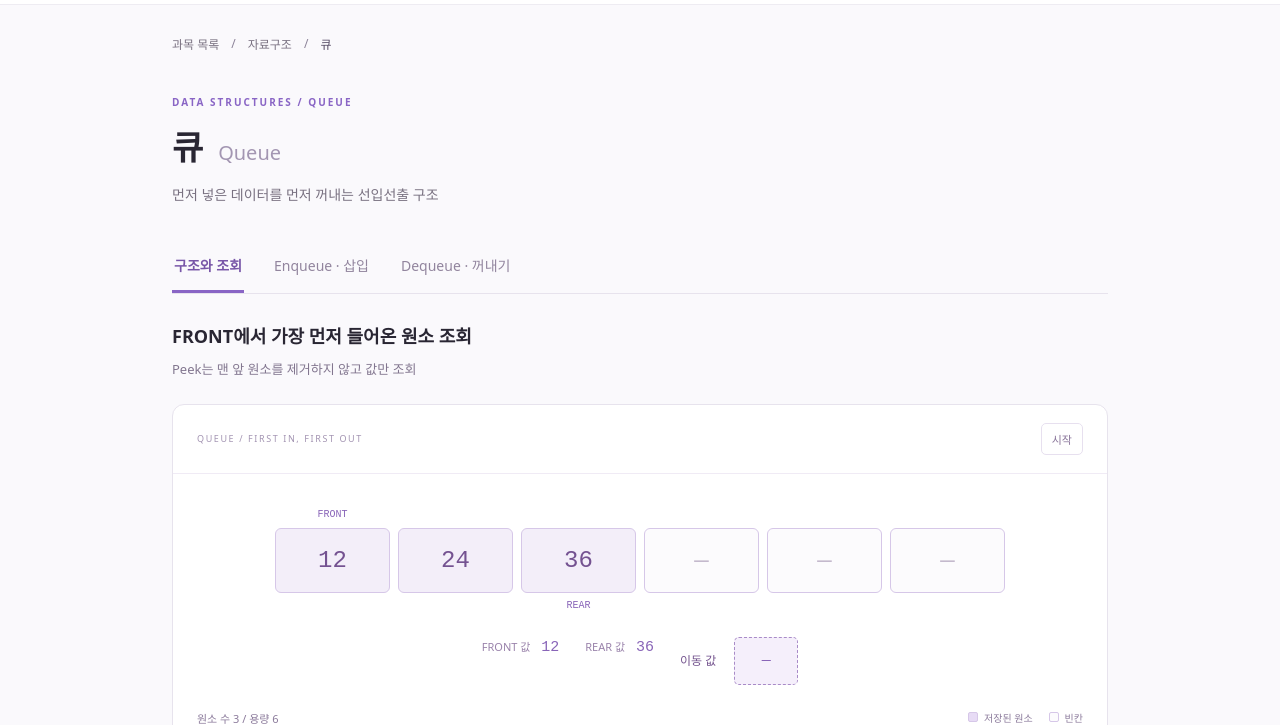
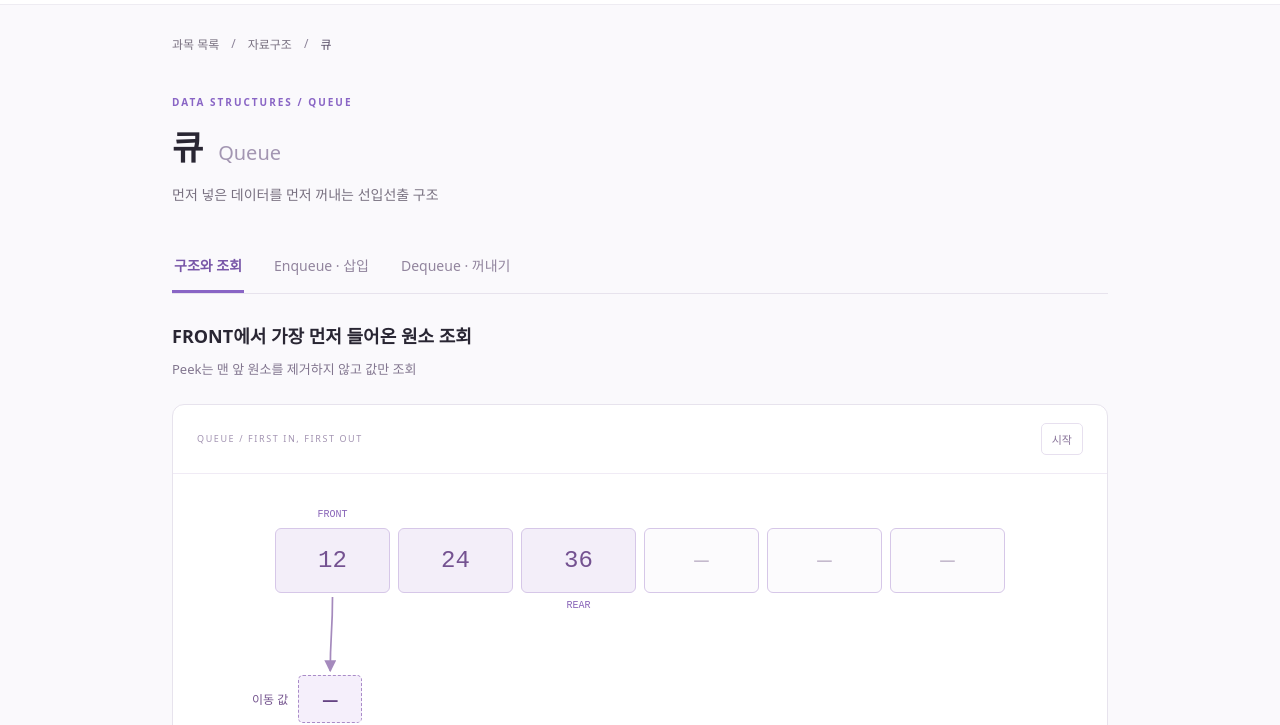
Before and after one commit to kjw4821/visualize-computer-science-knowledge, a plain HTML site: page queue.html in a window 1280 px wide. Shown: the part 75-800 px from the top of the page. Drawn offline with Linux system fonts and the light colour scheme; a web font is replaced by a local one.

Commit message:
스택, 큐 화살표 표기 수정

```diff
--- a/queue.html
+++ b/queue.html
@@ -22,10 +22,11 @@
     </div>
     <section id="queue-panel" role="tabpanel" aria-labelledby="tab-peek" tabindex="0">
       <div class="array-concept"><h2 id="concept-title">FRONT에서 가장 먼저 들어온 원소 조회</h2><p id="concept-description">뒤쪽 REAR에서 삽입 · 앞쪽 FRONT에서 꺼내기 · Peek는 값만 조회</p></div>
-      <div class="array-visual">
+      <div class="array-visual"><svg class="transfer-connector" id="queue-connector" aria-hidden="true"><defs><marker id="queue-arrowhead" viewBox="0 0 10 10" refX="9" refY="5" markerWidth="7" markerHeight="7" orient="auto"><path d="M 0 0 L 10 5 L 0 10 Z" fill="#a58abd"/></marker></defs><path id="queue-direction" class="transfer-edge" marker-end="url(#queue-arrowhead)"/></svg>
         <div class="visual-heading"><span>QUEUE / FIRST IN, FIRST OUT</span><button id="queue-run" class="reset-button" type="submit" form="queue-form">시작</button></div>
         <div class="queue-scroll"><div class="queue-row" id="queue-cells" aria-label="큐의 논리적 순서"></div></div>
-        <div class="queue-inspector"><span>FRONT 값 <strong id="queue-front">12</strong></span><span>REAR 값 <strong id="queue-rear">36</strong></span><span class="transfer-area">이동 값 <strong id="queue-transfer" class="transfer-box" aria-live="polite">—</strong></span></div>
+        <div class="queue-transfer-path"><span class="transfer-area">이동 값 <strong id="queue-transfer" class="transfer-box" aria-live="polite">—</strong></span></div>
+        <div class="queue-inspector"><span>FRONT 값 <strong id="queue-front">12</strong></span><span>REAR 값 <strong id="queue-rear">36</strong></span></div>
         <div class="array-meta"><span id="queue-size">원소 수 3 / 용량 6</span><div><span class="legend-filled">저장된 원소</span><span class="legend-empty">빈칸</span></div></div>
       </div>
       <form id="queue-form" class="array-controls">
--- a/queue.js
+++ b/queue.js
@@ -6,6 +6,7 @@ const content = {
   enqueue: ['REAR 뒤에 새 원소 삽입', '새 값을 큐의 뒤에 연결한 뒤 REAR를 새 원소로 변경', 'Enqueue · 삽입', 'Enqueue O(1)', 'FRONT·REAR 참조를 유지하는 연결 방식 · 뒤쪽에 새 원소 연결'],
   dequeue: ['FRONT의 원소를 꺼내고 제거', '가장 먼저 넣은 값을 반환한 뒤 FRONT를 다음 원소로 변경', 'Dequeue · 꺼내기', 'Dequeue O(1)', '가장 앞 원소만 제거 · 먼저 넣은 원소가 먼저 나오는 FIFO']
 };
+let valueAnimation = null;
 let lastRenderedCursor = -1;
 let mode = 'peek', values = [12, 24, 36], steps = [], cursor = 0;
 const player = new StepPlayer(1000);
@@ -20,6 +21,8 @@ function playSteps() {
   player.play(() => { cursor++; render(); return cursor < steps.length - 1; });
 }
 function render() {
+  valueAnimation?.cancel();
+  valueAnimation = null;
   const frame = steps[cursor], current = frame ? frame.values : values;
   const locked = steps.length > 0 && cursor < steps.length - 1;
   if (!$('#queue-cells').children.length) $('#queue-cells').replaceChildren(...Array.from({length: QueueModel.capacity}, (_, index) => {
@@ -27,7 +30,7 @@ function render() {
     cell.className = `queue-cell${index >= current.length ? ' empty' : ''}${frame?.active === index ? ' highlighted' : ''}`;
     const marker = document.createElement('span');marker.className = 'queue-marker';
     marker.textContent = current.length && index === 0 ? 'FRONT' : '';
-    const block = document.createElement('span');block.className = 'cell-value';block.textContent = current[index] ?? '—';
+    const block = document.createElement('span');block.className = 'cell-value';const label = document.createElement('span'); label.textContent = current[index] ?? '—'; block.append(label);
     const rear = document.createElement('span');rear.className = 'queue-marker';
     rear.textContent = current.length && index === current.length - 1 ? 'REAR' : '';
     cell.setAttribute('aria-label', `순서 ${index}: ${index < current.length ? current[index] : '빈칸'}${index === 0 && current.length ? ', FRONT' : ''}${index === current.length - 1 ? ', REAR' : ''}`);
@@ -36,7 +39,7 @@ function render() {
   [...$('#queue-cells').children].forEach((cell, index) => {
     cell.className = `queue-cell${index >= current.length ? ' empty' : ''}${frame?.active === index ? ' highlighted' : ''}`;
     cell.children[0].textContent = current.length && index === 0 ? 'FRONT' : '';
-    cell.children[1].textContent = current[index] ?? '—';
+    cell.children[1].children[0].textContent = current[index] ?? '—';
     cell.children[2].textContent = current.length && index === current.length - 1 ? 'REAR' : '';
     cell.setAttribute('aria-label', `순서 ${index}: ${index < current.length ? current[index] : '빈칸'}${index === 0 && current.length ? ', FRONT' : ''}${index === current.length - 1 ? ', REAR' : ''}`);
   });
@@ -44,21 +47,24 @@ function render() {
   $('#queue-rear').textContent = current.length ? current[current.length - 1] : 'null';
   $('#queue-size').textContent = `원소 수 ${current.length} / 용량 ${QueueModel.capacity}`;
   const transfer = $('#queue-transfer');
-  transfer.textContent = frame?.status === 'error' ? frame.code.split(' → ')[1] : frame?.incoming !== undefined ? frame.incoming : frame?.returned !== undefined ? frame.returned : '—';
-  transfer.setAttribute('aria-label', frame?.status === 'error' ? transfer.textContent : frame?.incoming !== undefined ? `넣을 값 ${frame.incoming}` : frame?.returned !== undefined ? `반환 값 ${frame.returned}` : '이동할 값 없음');
-  if (frame && cursor === lastRenderedCursor + 1 && cursor > 0 && typeof transfer.animate === 'function' && !window.matchMedia('(prefers-reduced-motion: reduce)').matches) {
+  if (!transfer.children.length) transfer.replaceChildren(document.createElement('span'));
+  const transferLabel = transfer.children[0];
+  transferLabel.textContent = frame?.status === 'error' ? frame.code.split(' → ')[1] : frame?.incoming !== undefined ? frame.incoming : frame?.returned !== undefined ? frame.returned : '—';
+  transfer.setAttribute('aria-label', frame?.status === 'error' ? transferLabel.textContent : frame?.incoming !== undefined ? `넣을 값 ${frame.incoming}` : frame?.returned !== undefined ? `반환 값 ${frame.returned}` : '이동할 값 없음');
+  if (frame && cursor === lastRenderedCursor + 1 && cursor > 0 && typeof transferLabel.animate === 'function' && !window.matchMedia('(prefers-reduced-motion: reduce)').matches) {
     const previous = steps[cursor - 1];
     const inserting = mode === 'enqueue' && previous.incoming !== undefined && frame.incoming === undefined;
     const returning = mode !== 'enqueue' && frame.returned !== undefined && previous.returned === undefined;
     const index = inserting ? frame.active : previous.active;
     const cell = $('#queue-cells').children[index];
     if ((inserting || returning) && cell) {
-      const from = (inserting ? transfer : cell).getBoundingClientRect();
-      const to = (inserting ? cell : transfer).getBoundingClientRect();
-      const moving = inserting ? cell.children[1] : transfer;
-      moving.animate([{ transform: `translate(${from.left - to.left}px, ${from.top - to.top}px)`, opacity: .5 }, { transform: 'translate(0, 0)', opacity: 1 }], {duration: 400, easing: 'ease-out'});
+      const from = (inserting ? transfer : cell.children[1]).getBoundingClientRect();
+      const to = (inserting ? cell.children[1] : transfer).getBoundingClientRect();
+      const moving = inserting ? cell.children[1].children[0] : transferLabel;
+      valueAnimation = moving.animate([{ transform: `translate(${from.left - to.left}px, ${from.top - to.top}px)`, opacity: .5 }, { transform: 'translate(0, 0)', opacity: 1 }], {duration: 400, easing: 'ease-out'});
     }
   }
+  updateTransferArrow();
   lastRenderedCursor = frame ? cursor : -1;
   $('#array-code').textContent = frame?.code || `queue = [${values.join(', ')}]`;
   $('#array-message').textContent = frame?.message || '연산 시작 후 1초 간격 자동 진행 · 좌우 버튼으로 단계 이동 가능';
@@ -111,3 +117,29 @@ $('#queue-form').addEventListener('invalid', () => {$('#queue-error').textConten
 $('#queue-run').addEventListener('click', event => { if (steps.length && cursor < steps.length - 1) { event.preventDefault(); reset(); } });
 function reset() {player.stop();values = [12,24,36];steps = [];cursor = 0;$('#queue-value').value = 99;changeMode(mode);}
 changeMode('peek');
+
+
+function updateTransferArrow() {
+  const path = $('#queue-direction');
+  const frame = steps[cursor];
+  const inserting = mode === 'enqueue';
+  const current = frame ? frame.values : values;
+  const index = inserting ? Math.min(current.length - (frame && cursor === steps.length - 1 ? 1 : 0), 5) : 0;
+  const cell = $('#queue-cells').children[index];
+  const box = $('#queue-transfer');
+  if (!cell || typeof box.getBoundingClientRect !== 'function') return;
+  if (frame?.status === 'error' || (!inserting && !current.length && frame?.returned === undefined)) { path.setAttribute('d', ''); return; }
+  const root = $('#queue-connector').getBoundingClientRect();
+  const a = cell.children[1].getBoundingClientRect();
+  const b = box.getBoundingClientRect();
+  const start = {x: a.right - root.left + 4, y: a.top + a.height / 2 - root.top};
+  const end = {x: b.left - root.left - 4, y: b.top + b.height / 2 - root.top};
+  start.x = a.left + a.width / 2 - root.left; start.y = a.bottom - root.top + 4; end.x = b.left + b.width / 2 - root.left; end.y = b.top - root.top - 4;
+  const from = inserting ? end : start, to = inserting ? start : end;
+  const mid = (from.y + to.y) / 2;
+  path.setAttribute('d', `M ${from.x} ${from.y} C ${from.x} ${mid}, ${to.x} ${mid}, ${to.x} ${to.y}`);
+}
+if (typeof window !== 'undefined') {
+  window.addEventListener('resize', updateTransferArrow);
+  document.addEventListener('scroll', updateTransferArrow, true);
+}
--- a/style.css
+++ b/style.css
@@ -387,3 +387,18 @@ dialog form { margin-top: 24px; text-align: right; }
 
 .transfer-area { display: inline-flex; align-items: center; gap: 10px; color: #75558f; font-size: 12px; }
 .transfer-box { display: inline-flex; align-items: center; justify-content: center; min-width: 64px; min-height: 48px; padding: 8px; border: 1px dashed #a98bc8; border-radius: 8px; background: #f5effb; color: #654382; font-size: 16px; font-weight: 700; }
+
+.transfer-direction { color: #8965b8; font-size: 28px; line-height: 1; min-width: 1em; text-align: center; }
+.stack-scene { gap: 20px; }
+.queue-transfer-path { display: flex; flex-direction: column; align-items: center; gap: 6px; padding: 0 24px 16px; }
+@media (max-width: 600px) { .stack-scene { gap: 8px; } .transfer-direction { font-size: 22px; } }
+
+.stack-page .array-visual, .queue-page .array-visual { position: relative; }
+.transfer-connector { position: absolute; inset: 0; width: 100%; height: 100%; pointer-events: none; overflow: hidden; }
+.transfer-edge { fill: none; stroke: #a58abd; stroke-width: 1.7; }
+.stack-scene { gap: 75px; }
+.queue-transfer-path { padding-top: 38px; align-items: flex-start; margin-left: 55px; }
+.queue-page:has([data-mode="enqueue"][aria-selected="true"]) .queue-transfer-path { align-items: flex-end; margin-left: 0; margin-right: 55px; }
+@media (max-width: 600px) { .stack-scene { gap: 38px; } }
+
+.stack-block > span, .queue-cell .cell-value > span, .transfer-box > span { display: inline-block; }
```
Also changed, not shown: playback.test.js (+53 -0 lines), stack.html (+1 -1 lines), stack.js (+41 -9 lines).
